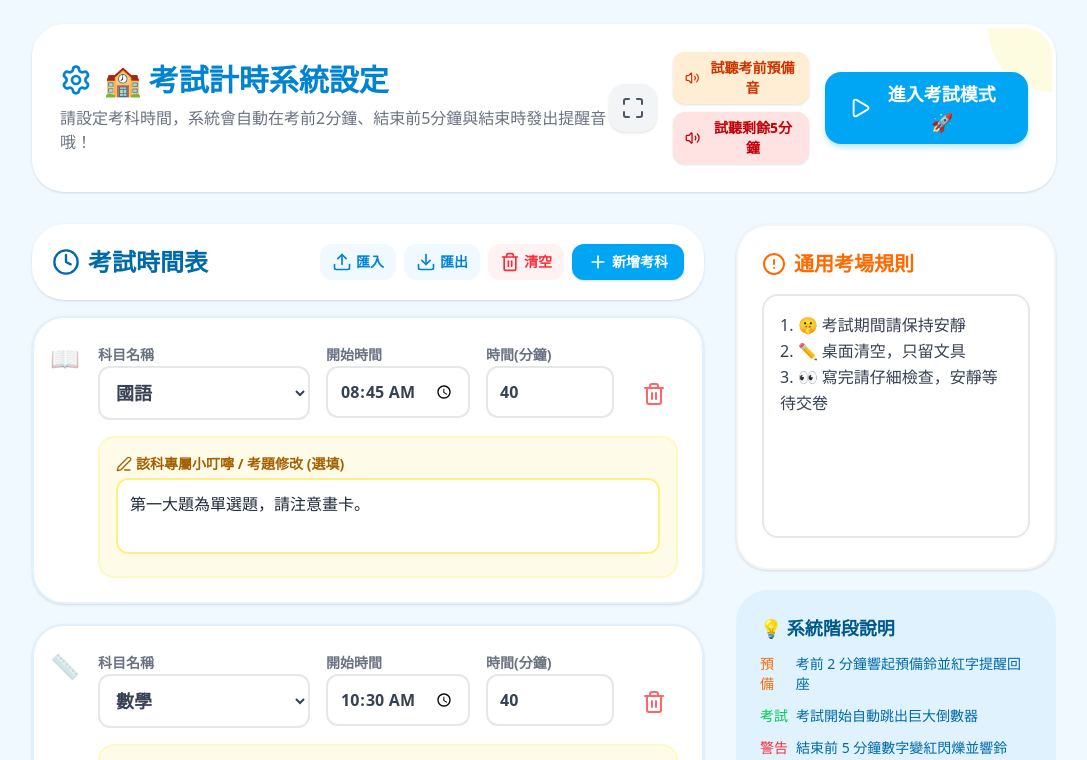
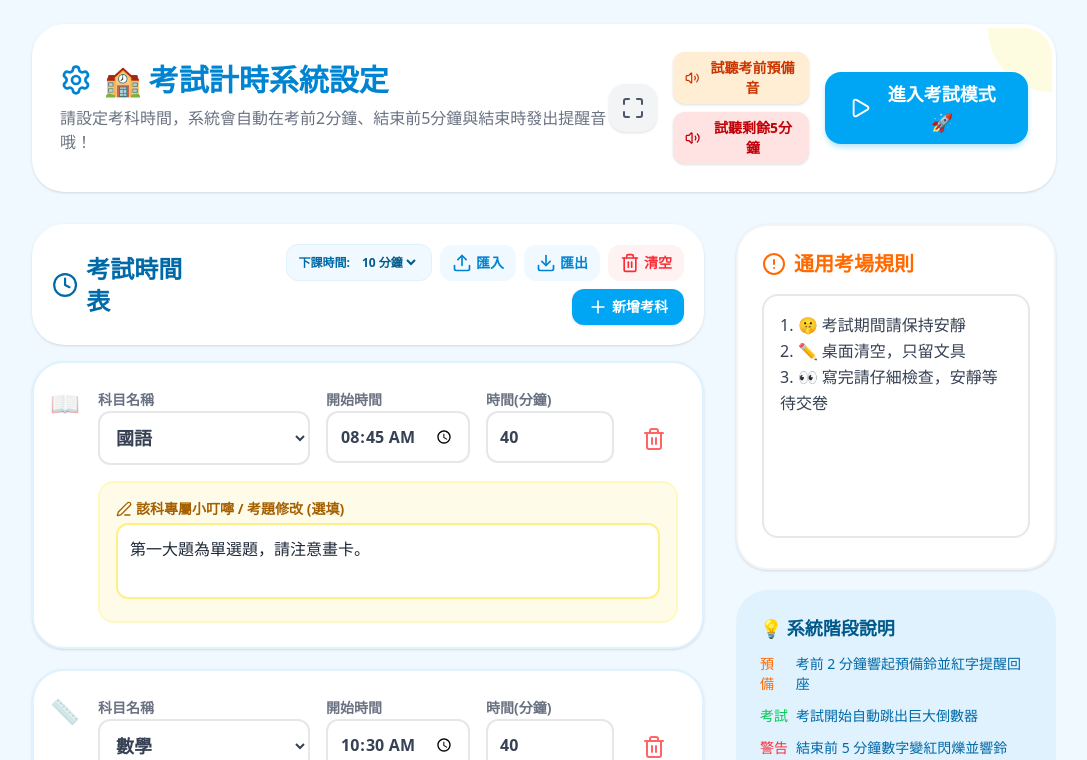
Before and after one commit to beyelin6/examtimer, a React (Vite) app: page / in a window 1280 px wide. Shown: the top 760 px of the page, without its empty margins (96-1183 px from the left). Built offline with nearby package versions, Linux system fonts and the light colour scheme.

Commit message:
feat: Add break duration setting
Introduces a new setting for configuring the duration of breaks between exams. This allows users to customize the system's calculation of the next exam's start time based on their specific break needs. The break duration is now saved to and loaded from local storage.

```diff
--- a/src/App.tsx
+++ b/src/App.tsx
@@ -115,6 +115,10 @@ export default function App() {
     const saved = localStorage.getItem('exam_general_notes');
     return saved || '1. 🤫 考試期間請保持安靜\n2. ✏️ 桌面清空，只留文具\n3. 👀 寫完請仔細檢查，安靜等待交卷';
   });
+  const [breakDuration, setBreakDuration] = useState(() => {
+    const saved = localStorage.getItem('exam_break_duration');
+    return saved ? parseInt(saved) : 10;
+  });
 
   useEffect(() => {
     localStorage.setItem('exam_schedule', JSON.stringify(schedule));
@@ -123,6 +127,10 @@ export default function App() {
   useEffect(() => {
     localStorage.setItem('exam_general_notes', generalNotes);
   }, [generalNotes]);
+
+  useEffect(() => {
+    localStorage.setItem('exam_break_duration', breakDuration.toString());
+  }, [breakDuration]);
 
   const alertedRef = useRef<Record<number, { ready: boolean; warning: boolean; end: boolean; start: boolean }>>({});
 
@@ -205,8 +213,8 @@ export default function App() {
     if (schedule.length > 0) {
       const sorted = [...schedule].sort((a, b) => parseTime(a.startTime).getTime() - parseTime(b.startTime).getTime());
       const lastExam = sorted[sorted.length - 1];
-      // 下一節課開始時間 = 前一節結束時間 + 10 分鐘下課
-      nextStartTime = addMinutesToTimeStr(lastExam.startTime, Number(lastExam.duration) + 10);
+      // 下一節課開始時間 = 前一節結束時間 + 下課時間
+      nextStartTime = addMinutesToTimeStr(lastExam.startTime, Number(lastExam.duration) + breakDuration);
     }
 
     setSchedule([...schedule, { id: newId, subject: '國語', startTime: nextStartTime, duration: 40, notes: '' }]);
@@ -385,7 +393,21 @@ export default function App() {
                   <Clock className="w-7 h-7" />
                   考試時間表
                 </h2>
-                <div className="flex gap-2 flex-wrap justify-end">
+                <div className="flex gap-2 flex-wrap justify-end items-center">
+                  <div className="flex items-center gap-2 bg-sky-50 px-3 py-2 rounded-xl border border-sky-100">
+                    <span className="text-xs font-bold text-sky-700">下課時間:</span>
+                    <select
+                      value={breakDuration}
+                      onChange={(e) => setBreakDuration(parseInt(e.target.value))}
+                      className="text-xs font-bold text-sky-800 bg-transparent outline-none cursor-pointer"
+                    >
+                      <option value={5}>5 分鐘</option>
+                      <option value={10}>10 分鐘</option>
+                      <option value={15}>15 分鐘</option>
+                      <option value={20}>20 分鐘</option>
+                      <option value={30}>30 分鐘</option>
+                    </select>
+                  </div>
                   <input
                     type="file"
                     id="import-schedule"
```
